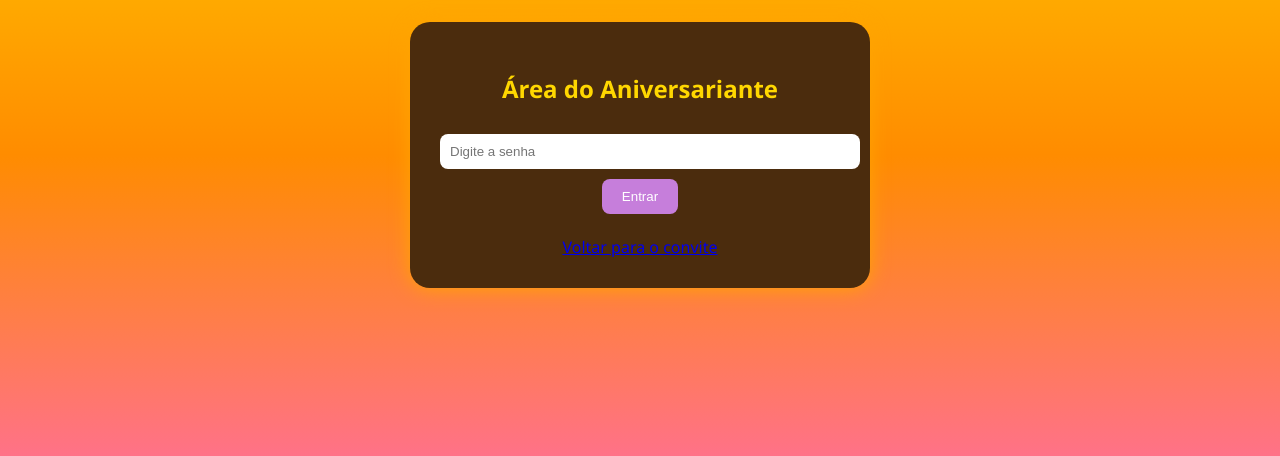
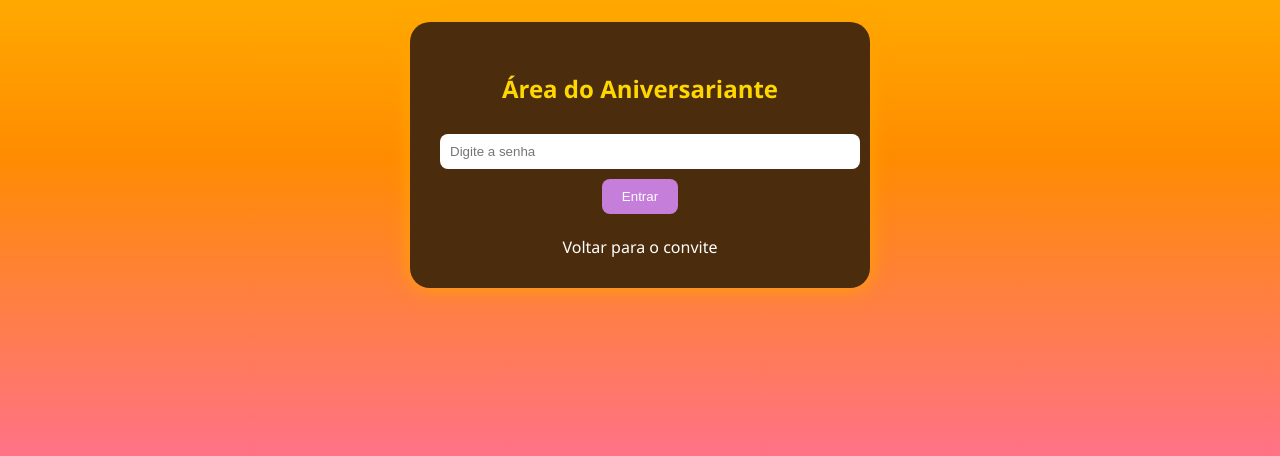
Before and after one commit to Karollayneer/Form-Convidado, a Flask app: page /login in a window 1280 px wide. Shown: the part 245-701 px from the top of the page. Run offline with Flask 3, Linux system fonts and the light colour scheme.

Commit message:
para o video
ok

```diff
--- a/static/style.css
+++ b/static/style.css
@@ -26,6 +26,7 @@ input[type="password"] {
     margin: 10px 0;
     border-radius: 8px;
     border: none;
+
 }
 
 button {
--- a/templates/confirmados.html
+++ b/templates/confirmados.html
@@ -22,7 +22,7 @@
         </ul>
 
         <br>
-        <a href="{{ url_for('logout') }}">Sair</a>
+        <a href="{{ url_for('logout') }}" style="color: white; text-decoration: none;" >Sair</a>
     </div>
 </body>
 </html>
--- a/templates/login.html
+++ b/templates/login.html
@@ -16,7 +16,7 @@
             <button type="submit">Entrar</button>
         </form>
         <br>
-        <a href="{{ url_for('index') }}">Voltar para o convite</a>
+        <a href="{{ url_for('index') }}" style="color: white; text-decoration: none; ">Voltar para o convite</a>
     </div>
 </body>
 </html>
```
